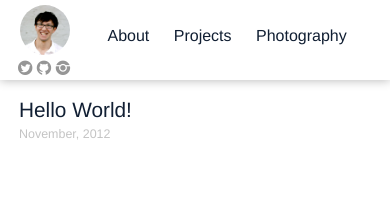
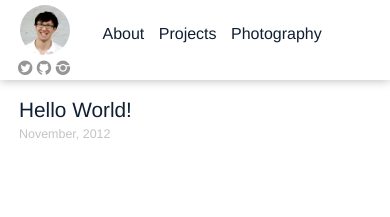
Before and after one commit to maksim-s/maksim-s.github.com, a Jekyll site: the page built from index.html, in a window 390 px wide. Shown: the top 217 px of the page. Built offline with Jekyll 4.4.1, drawn with Linux system fonts in a browser that asks for light colours; comment, search, counter and statistics services are not loaded.

Commit message:
menu for top bar

```diff
--- a/css/main.css
+++ b/css/main.css
@@ -333,12 +333,12 @@ body {
 
   .sidebar-nav {
     position: fixed;
-    margin: 17px 0 0 25%;
+    margin: 20px 0 0 25%;
     z-index: 2;
   }
 
   .sidebar-nav a {
-    padding: 10px;
+    padding: 5px;
     font-size: 1em;
   }
   .sidebar-nav ul {
```
